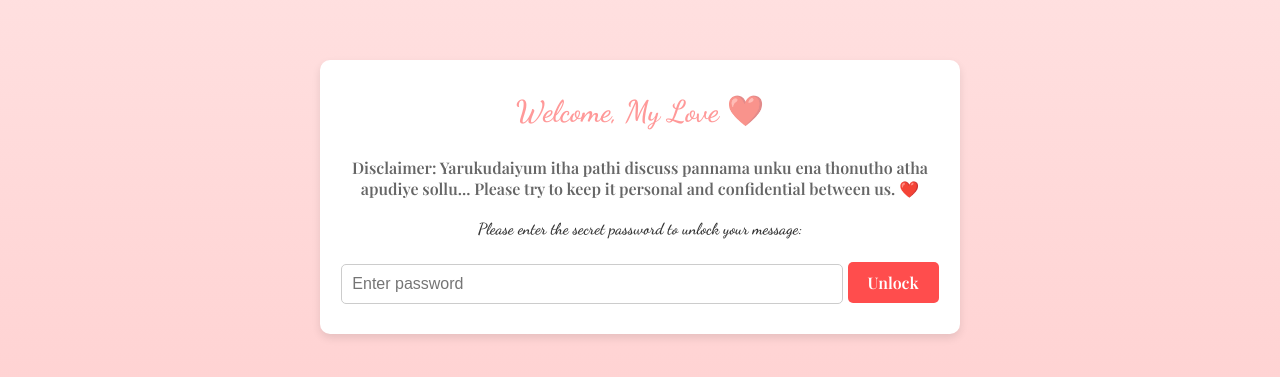
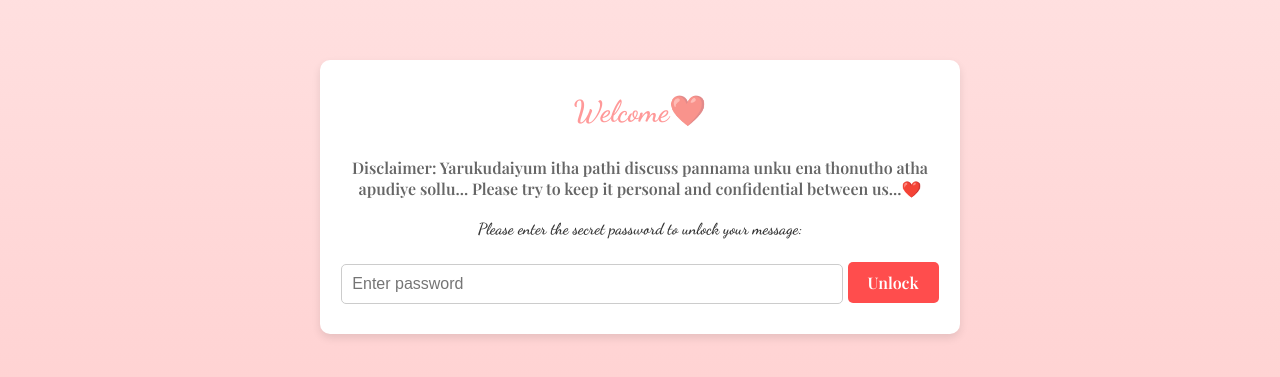
Before and after one commit to Harsha0112king/aval, a plain HTML site: page index.html in a window 1280 px wide. Shown: the part 203-580 px from the top of the page. Drawn offline with nearby package versions, Linux system fonts and the light colour scheme.

Commit message:
Update index.html

```diff
--- a/index.html
+++ b/index.html
@@ -106,10 +106,10 @@
 <body>
     <!-- Password Screen -->
     <div id="password-screen" class="container">
-        <h1 class="animated-text">Welcome, My Love ❤️</h1>
+        <h1 class="animated-text">Welcome❤️</h1>
         <p class="disclaimer">
             Disclaimer: Yarukudaiyum itha pathi discuss pannama unku ena thonutho atha apudiye sollu...
-            Please try to keep it personal and confidential between us. ❤️
+            Please try to keep it personal and confidential between us...❤️
         </p>
         <p>Please enter the secret password to unlock your message:</p>
         <input type="password" id="password" placeholder="Enter password">
```
